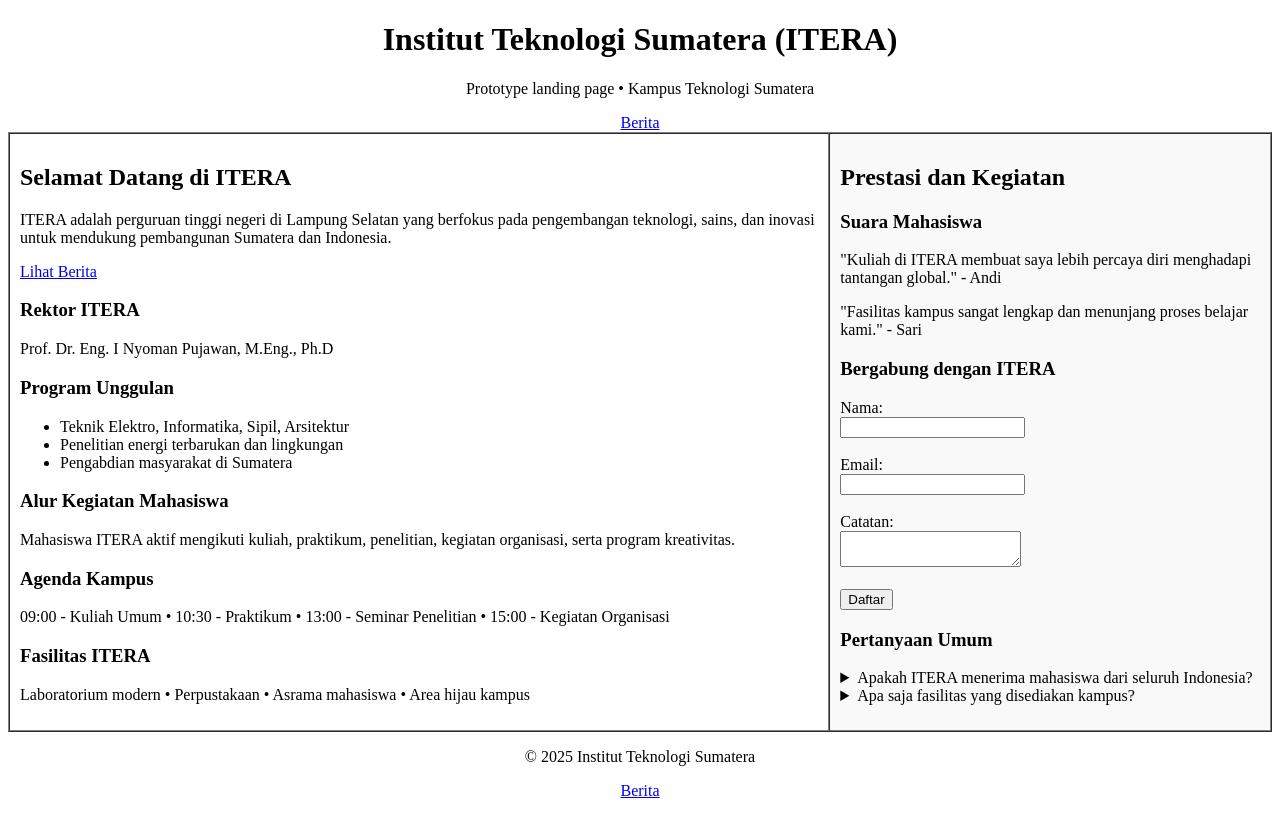
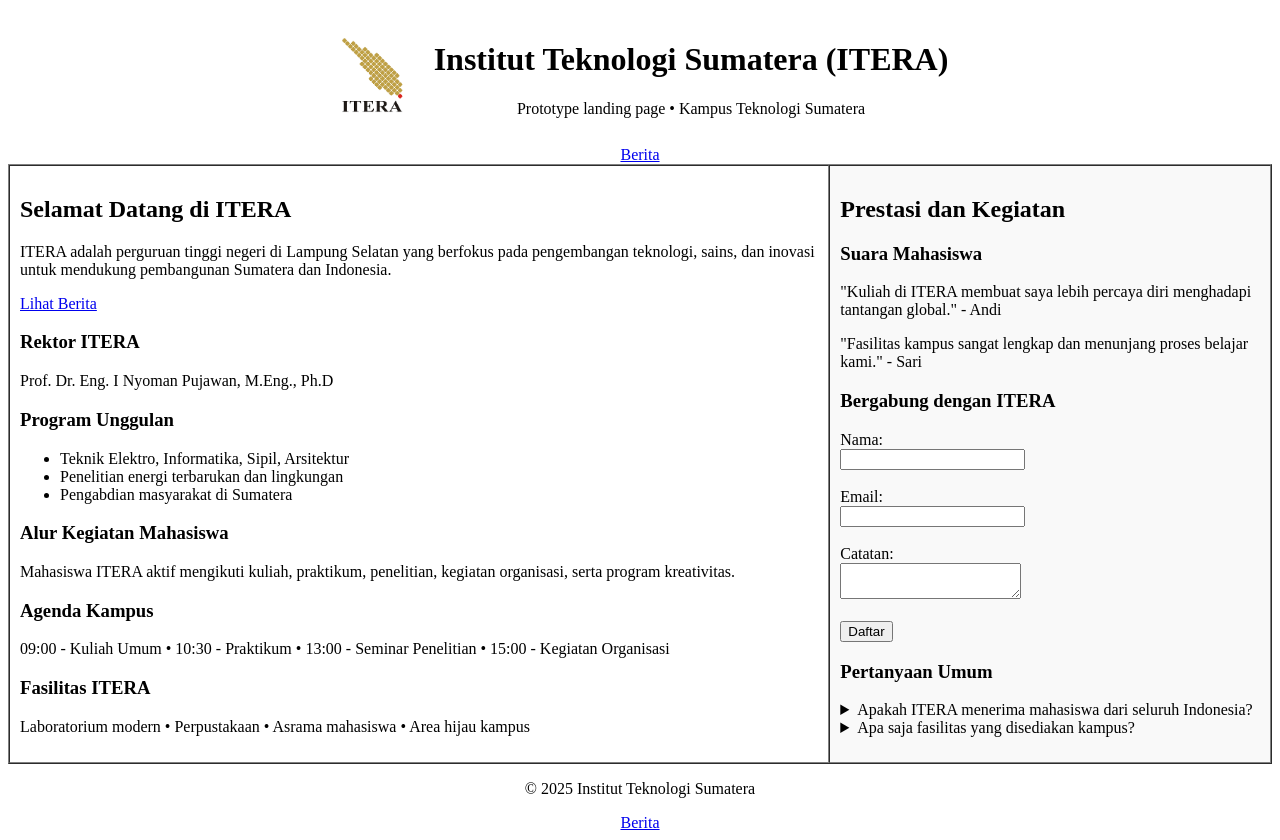
Before and after one commit to nadshafy/pemweb, a plain HTML site: page tugas2/index.html in a window 1280 px wide. Before the commit the page ends 808 px from the top, so only its background shows below. Drawn offline with Linux system fonts and the light colour scheme.

Commit message:
Update index.html

```diff
--- a/tugas2/index.html
+++ b/tugas2/index.html
@@ -8,12 +8,22 @@
 <body>
 
 <header align="center">
-  <h1>Institut Teknologi Sumatera (ITERA)</h1>
-  <p>Prototype landing page • Kampus Teknologi Sumatera</p>
+  <table align="center" cellpadding="10">
+    <tr>
+      <td>
+        <img src="assets/logo-itera.png" alt="Logo ITERA" width="80">
+      </td>
+      <td>
+        <h1>Institut Teknologi Sumatera (ITERA)</h1>
+        <p>Prototype landing page • Kampus Teknologi Sumatera</p>
+      </td>
+    </tr>
+  </table>
   <nav>
     <a href="berita.html">Berita</a>
   </nav>
 </header>
+
 
 <main>
   <table border="1" width="100%" cellpadding="10" cellspacing="0">
```
